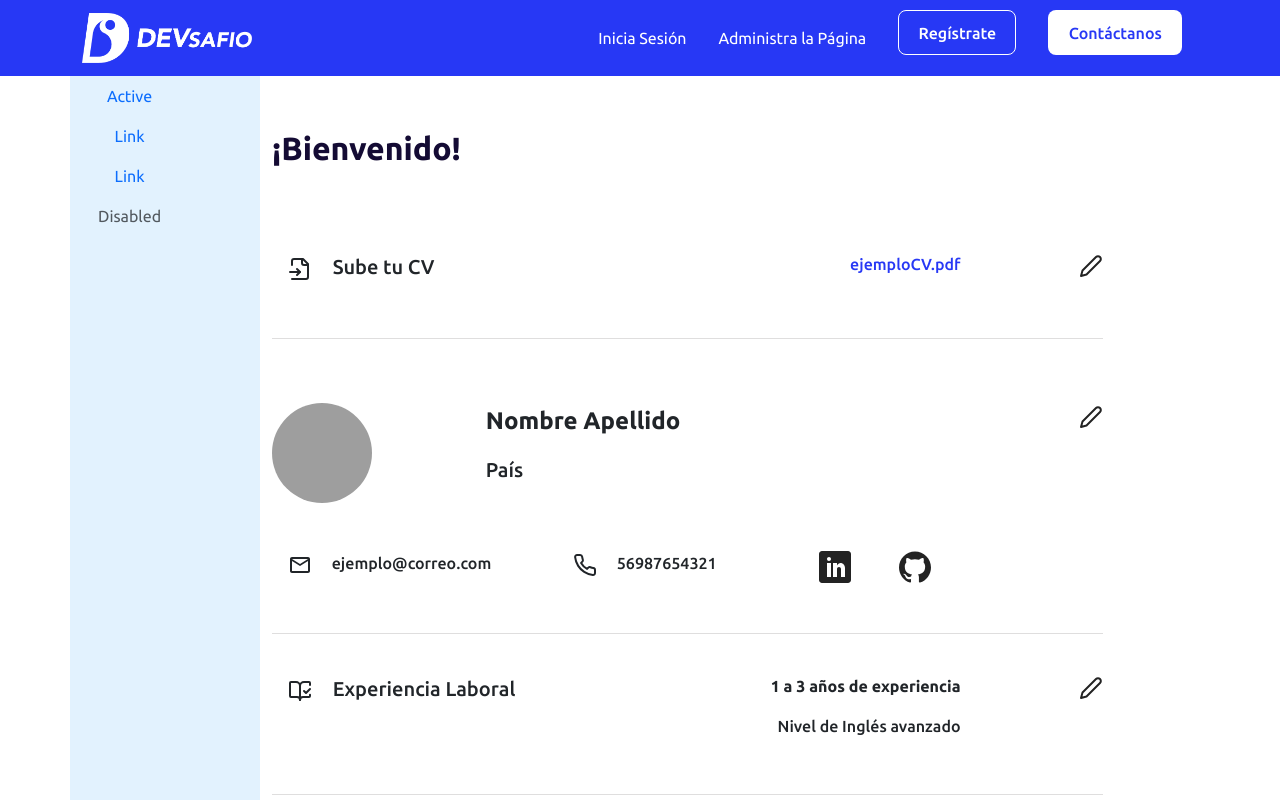
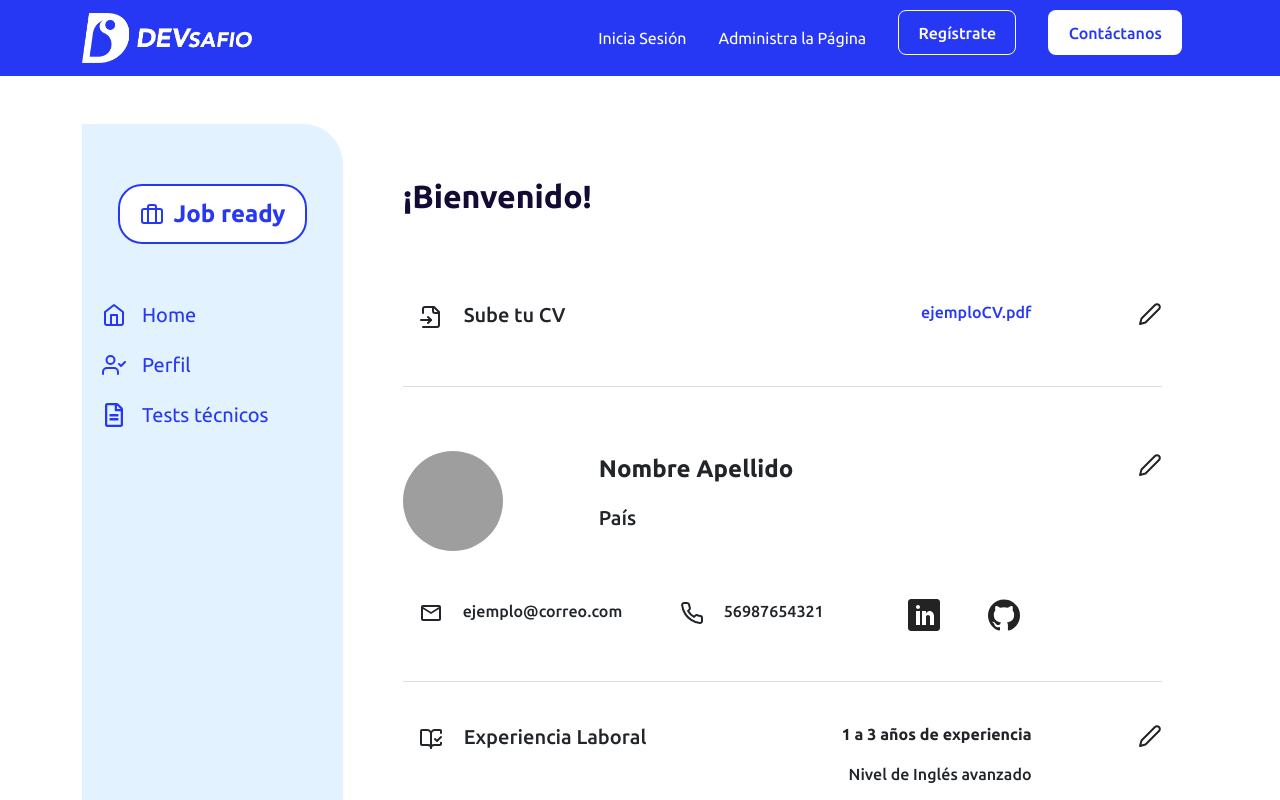
Before and after one commit to dlab-team/c17-incubadora-frontend, a React (Vite) app: page /profiles in a window 1280 px wide. Shown: the top 800 px of the page. Built offline with nearby package versions, Linux system fonts and the light colour scheme; grey boxes are pictures that could not be loaded.

Commit message:
se agrega menu profile en version desktop

```diff
--- /dev/null
+++ b/src/components/MenuProfile/MenuProfile.css
@@ -0,0 +1,66 @@
+.bg-menu-profile{
+    background-color: #E2F2FE;
+    min-height: 100vh;
+    border-radius: 0px 40px 0px 0px;
+}
+
+
+.menu {
+    width: 200px;
+    background-color: #333;
+    padding: 20px 0;
+}
+.logo {
+    text-align: center;
+    margin-bottom: 70px;
+    padding-top: 60px;
+}
+.logo img {
+    width: 80px;
+    height: auto;
+}
+.menu-item {
+    display: flex;
+    align-items: center;
+    padding: 10px 20px;
+    color: #2738F5;
+    text-decoration: none;
+    transition: background-color 0.3s;
+}
+.menu-item:hover {
+    background-color: #2738F5;
+    color: #fff;
+}
+.menu-icon {
+    margin-right: 16px;
+}
+.text-menu{
+    font-size: 20px;
+    font-weight: 400;
+    line-height: 30px;
+}
+
+.btn {
+    display: inline-flex;
+    align-items: center;
+    justify-content: center;
+    padding: 10px 20px;
+    background-color: #fff;
+    color: #2738F5;
+    text-decoration: none;
+    border: 2px solid #2738F5;
+    border-radius: 24px;
+    transition: background-color 0.3s, color 0.3s;
+}
+.btn:hover {
+    background-color: #2738F5;
+    color: #fff;
+}
+.icon-job {
+    margin-right: 10px;
+}
+.text-job{
+    font-size: 24px;
+    font-weight: 700;
+    line-height: 36px;
+}
--- /dev/null
+++ b/src/components/MenuProfile/MenuProfile.jsx
@@ -0,0 +1,56 @@
+import React from 'react';
+import Nav from 'react-bootstrap/Nav';
+import Container from 'react-bootstrap/Container';
+import Row from 'react-bootstrap/Row';
+import Col from 'react-bootstrap/Col';
+import Navbar from 'react-bootstrap/Navbar';
+import { LuHome } from "react-icons/lu";
+import { FiUserCheck } from "react-icons/fi";
+import { FaRegFileAlt } from "react-icons/fa";
+import { FiBriefcase } from "react-icons/fi";
+
+import "./MenuProfile.css";
+
+
+
+function MenuProfile() {
+  return (
+
+    <>
+
+<Col xs={12} md={3} className="pt-md-5" >
+<div class="bg-menu-profile">
+        <div class="logo">
+        <a href="#" class="btn">
+        <FiBriefcase size={"24px"}  className='icon-job' />
+        <span class="text-job"> Job ready</span>
+
+    </a>
+        </div>
+        <a href="#" class="menu-item">
+            <LuHome size={"24px"} className="menu-icon" />
+             <span className='text-menu' >Home</span>
+        </a>
+        <a href="#" class="menu-item">
+            <FiUserCheck size={"24px"}  className="menu-icon" />
+              <span className='text-menu' >Perfil</span>
+        </a>
+        <a href="#" class="menu-item">
+            <FaRegFileAlt size={"24px"}  className="menu-icon" />
+            <span className='text-menu' > Tests técnicos</span>
+        </a>
+    </div>
+
+
+        </Col>
+
+
+  </>
+
+
+
+
+  )
+};
+
+export default MenuProfile;
--- a/src/components/profiles/Profiles.jsx
+++ b/src/components/profiles/Profiles.jsx
@@ -1,5 +1,4 @@
 import React from 'react';
-import Nav from 'react-bootstrap/Nav';
 import Container from 'react-bootstrap/Container';
 import Row from 'react-bootstrap/Row';
 import Col from 'react-bootstrap/Col';
@@ -11,10 +10,11 @@ import { LuPhone } from "react-icons/lu";
 import { ImLinkedin } from "react-icons/im";
 import { SiGithub } from "react-icons/si";
 import { LuBookOpenCheck } from "react-icons/lu";
-
 import { LuCalendarCheck } from "react-icons/lu";
 import { LuContact } from "react-icons/lu";
 import { FaRegTrashAlt } from "react-icons/fa";
+
+import MenuProfile from "../MenuProfile/MenuProfile";
 
 
 
@@ -22,304 +22,345 @@ import './profiles.css'
 
 function Profiles() {
   return (
+    <Container className=" bg-white d-flex  ">
+      <Row  className=" ">
 
-    <Container fluid="md"  className=" bg-white ">
+      <MenuProfile />
 
 
-<Row md={3} className="justify-content-md-left flex">
-
-<Col xs={12} md={2} className="bg-menu-profile"  >
-    <Nav defaultActiveKey="/home" className="flex-column align-content-md-start" style={{ width: window === false ? 250 : 60 }}>
-    <Nav.Link href="/home">Active</Nav.Link>
-    <Nav.Link eventKey="link-1">Link</Nav.Link>
-    <Nav.Link eventKey="link-2">Link</Nav.Link>
-    <Nav.Link eventKey="disabled" disabled>
-      Disabled
-    </Nav.Link>
-  </Nav>
-  </Col>
 
 
-  <Col xs={12} md={9}>
-
+        <Col xs={12} md={9} className="p-md-5" >
           <Col xs={12} md={12}>
-  <h1 className="text-bienvenido pt-5 pb-4 text-start " >¡Bienvenido!</h1>
+            <h1 className="text-bienvenido pt-5 pb-4 text-start ">
+              ¡Bienvenido!
+            </h1>
           </Col>
 
           {/* START SECCION SUBE TU CV */}
           <Row md={3} className="justify-content-md-center pt-5 pb-md-4 ">
             <Col xs={6} md={5}>
- <p className="text-sube-cv text-start " > <LuFileInput  className='mx-3'  size={'24px'} />  Sube tu CV</p>
+              <p className="text-sube-cv text-start ">
+                {" "}
+                <LuFileInput className="mx-3" size={"24px"} /> Sube tu CV
+              </p>
             </Col>
 
             <Col xs={3} md={5}>
- <p className="text-ejemplocv text-md-end" >  ejemploCV.pdf</p>
+              <p className="text-ejemplocv text-md-end"> ejemploCV.pdf</p>
             </Col>
 
-  <Col xs={3} md={2} className="text-md-end"  >
-  <a href="" target="_blank"><FiEdit2 style={{ color: "#232323"}} size={'24px'} /></a>
+            <Col xs={3} md={2} className="text-md-end">
+              <a href="" target="_blank">
+                <FiEdit2 style={{ color: "#232323" }} size={"24px"} />
+              </a>
             </Col>
-
           </Row>
           {/* FIN SECCION SUBE TU CV */}
 
-
-  <hr  style={{
-    color: '#000000',
-    backgroundColor: '#000000',
-    height: .5,
-    borderColor : '#817E7E'
-}}/>
+          <hr
+            style={{
+              color: "#000000",
+              backgroundColor: "#000000",
+              height: 0.5,
+              borderColor: "#817E7E",
+            }}
+          />
 
           {/* START SECCION NOMBRE APELLIDO */}
           <Row md={12} className="justify-content-md-center pt-5 pb-md-5 ">
-<Col xs={4} md={3} className="text-lg-start "  >
+            <Col xs={4} md={3} className="text-lg-start ">
               <Avatar
                 name="John Doe"
                 size="100"
                 round={true}
                 src="https://example.com/avatar.jpg"
-    color='#2738f5'
+                color="#2738f5"
               />
-
             </Col>
 
             <Col xs={5} md={7}>
- <p className="text-name_apellido text-start " > Nombre Apellido</p>
- <p className="text-pais  text-start " > País</p>
+              <p className="text-name_apellido text-start "> Nombre Apellido</p>
+              <p className="text-pais  text-start "> País</p>
             </Col>
 
-  <Col xs={3} md={2} className="text-md-end "  >
-  <a href="" target="_blank"><FiEdit2 style={{ color: "#232323"}} size={'24px'} /></a>
+            <Col xs={3} md={2} className="text-md-end ">
+              <a href="" target="_blank">
+                <FiEdit2 style={{ color: "#232323" }} size={"24px"} />
+              </a>
             </Col>
           </Row>
           {/* FIN SECCION NOMBRE APELLIDO */}
 
-
-
-
           {/* START SECCION INFO CORREO Y RRSS */}
-<Row  md={12} className="justify-content-md-center pb-md-4">
-
-<Col xs={12} md={4} className="text-lg-start"  >
-<p className="text-email  text-start " > <MdOutlineEmail  className='mx-3 '  size={'24px'} />  ejemplo@correo.com</p>
+          <Row md={12} className="justify-content-md-center pb-md-4">
+            <Col xs={12} md={4} className="text-lg-start">
+              <p className="text-email  text-start ">
+                {" "}
+                <MdOutlineEmail className="mx-3 " size={"24px"} />{" "}
+                ejemplo@correo.com
+              </p>
             </Col>
 
             <Col xs={12} md={3}>
- <p className="text-email text-start " > <LuPhone  className='mx-3'  size={'24px'} />  56987654321</p>
-
+              <p className="text-email text-start ">
+                {" "}
+                <LuPhone className="mx-3" size={"24px"} /> 56987654321
+              </p>
             </Col>
 
-  <Col xs={12} md={5} className=" text-md-start d-flex"  >
-  <a href="" target="_blank"><ImLinkedin className='mx-5' style={{ color: "#232323"}} size={'32px'} /></a>
-  <a href="" target="_blank"><SiGithub style={{ color: "#232323"}} size={'32px'} /></a>
+            <Col xs={12} md={5} className=" text-md-start d-flex">
+              <a href="" target="_blank">
+                <ImLinkedin
+                  className="mx-5"
+                  style={{ color: "#232323" }}
+                  size={"32px"}
+                />
+              </a>
+              <a href="" target="_blank">
+                <SiGithub style={{ color: "#232323" }} size={"32px"} />
+              </a>
             </Col>
           </Row>
 
           {/* FIN SECCION INFO CORREO Y RRSS */}
 
-
-
-<hr  style={{
-    color: '#000000',
-    backgroundColor: '#000000',
-    height: .5,
-    borderColor : '#817E7E'
-}}/>
-
+          <hr
+            style={{
+              color: "#000000",
+              backgroundColor: "#000000",
+              height: 0.5,
+              borderColor: "#817E7E",
+            }}
+          />
 
           {/* START EXPERIENCIAA LABORAL */}
           <Row md={12} className="justify-content-md-center pt-4 pb-md-4">
-
-<Col xs={12} md={5} className="text-lg-start"  >
-<p className="text-sube-cv  text-start " > <LuBookOpenCheck  className='mx-3 '  size={'24px'} />  Experiencia Laboral</p>
+            <Col xs={12} md={5} className="text-lg-start">
+              <p className="text-sube-cv  text-start ">
+                {" "}
+                <LuBookOpenCheck className="mx-3 " size={"24px"} /> Experiencia
+                Laboral
+              </p>
             </Col>
 
-
             <Col xs={9} md={5}>
- <p className="text-experiencia text-md-end" > 1 a 3 años de experiencia</p>
- <p className="text-email text-md-end" > Nivel de Inglés avanzado</p>
+              <p className="text-experiencia text-md-end">
+                {" "}
+                1 a 3 años de experiencia
+              </p>
+              <p className="text-email text-md-end">
+                {" "}
+                Nivel de Inglés avanzado
+              </p>
             </Col>
 
-  <Col xs={3} md={2} className=" text-md-end "  >
-  <a href="" target="_blank"><FiEdit2 style={{ color: "#232323"}} size={'24px'} /></a>
+            <Col xs={3} md={2} className=" text-md-end ">
+              <a href="" target="_blank">
+                <FiEdit2 style={{ color: "#232323" }} size={"24px"} />
+              </a>
             </Col>
-
           </Row>
 
           {/* FIN EXPERIENCIAA LABORAL */}
 
-<hr  style={{
-    color: '#000000',
-    backgroundColor: '#000000',
-    height: .5,
-    borderColor : '#817E7E'
-}}/>
-
-
+          <hr
+            style={{
+              color: "#000000",
+              backgroundColor: "#000000",
+              height: 0.5,
+              borderColor: "#817E7E",
+            }}
+          />
 
           {/* START DISPONIBILIDAD */}
           <Row md={12} className="justify-content-md-center pt-4 pb-md-4">
-
-<Col xs={12} md={5} className="text-lg-start"  >
-<p className="text-sube-cv  text-start " > <LuCalendarCheck  className='mx-3 '  size={'24px'} />  Disponibilidad</p>
+            <Col xs={12} md={5} className="text-lg-start">
+              <p className="text-sube-cv  text-start ">
+                {" "}
+                <LuCalendarCheck className="mx-3 " size={"24px"} />{" "}
+                Disponibilidad
+              </p>
             </Col>
 
-
             <Col xs={9} md={5}>
- <p className="text-experiencia text-md-end" > Full Time</p>
- <p className="text-email text-md-end" > Disponibilidad inmediata</p>
+              <p className="text-experiencia text-md-end"> Full Time</p>
+              <p className="text-email text-md-end">
+                {" "}
+                Disponibilidad inmediata
+              </p>
             </Col>
 
-  <Col xs={3} md={2} className=" text-md-end "  >
-  <a href="" target="_blank"><FiEdit2 style={{ color: "#232323"}} size={'24px'} /></a>
+            <Col xs={3} md={2} className=" text-md-end ">
+              <a href="" target="_blank">
+                <FiEdit2 style={{ color: "#232323" }} size={"24px"} />
+              </a>
             </Col>
-
           </Row>
 
           {/* FIN DISPONIBILIDAD */}
 
-<hr  style={{
-    color: '#000000',
-    backgroundColor: '#000000',
-    height: .5,
-    borderColor : '#817E7E'
-}}/>
+          <hr
+            style={{
+              color: "#000000",
+              backgroundColor: "#000000",
+              height: 0.5,
+              borderColor: "#817E7E",
+            }}
+          />
 
           {/* START ROL Y SALARIO ACTUAL */}
           <Row md={12} className="justify-content-md-center pt-4 pb-md-4">
-
-<Col xs={12} md={5} className="text-lg-start"  >
-<p className="text-sube-cv  text-start " > <LuContact  className='mx-3 '  size={'24px'} />  Rol y salario actual</p>
+            <Col xs={12} md={5} className="text-lg-start">
+              <p className="text-sube-cv  text-start ">
+                {" "}
+                <LuContact className="mx-3 " size={"24px"} /> Rol y salario
+                actual
+              </p>
             </Col>
 
-
             <Col xs={9} md={5}>
- <p className="text-experiencia text-md-end" > Fullstack</p>
- <p className="text-email text-md-end" > Salario actual 1.000.000 CLP</p>
+              <p className="text-experiencia text-md-end"> Fullstack</p>
+              <p className="text-email text-md-end">
+                {" "}
+                Salario actual 1.000.000 CLP
+              </p>
             </Col>
 
-  <Col xs={3} md={2} className=" text-md-end "  >
-  <a href="" target="_blank"><FiEdit2 style={{ color: "#232323"}} size={'24px'} /></a>
+            <Col xs={3} md={2} className=" text-md-end ">
+              <a href="" target="_blank">
+                <FiEdit2 style={{ color: "#232323" }} size={"24px"} />
+              </a>
             </Col>
-
           </Row>
 
           {/* FIN ROL Y SALARIO ACTUAL */}
 
-<hr  style={{
-    color: '#000000',
-    backgroundColor: '#000000',
-    height: .5,
-    borderColor : '#817E7E'
-}}/>
+          <hr
+            style={{
+              color: "#000000",
+              backgroundColor: "#000000",
+              height: 0.5,
+              borderColor: "#817E7E",
+            }}
+          />
 
           {/* START HABILIDADES */}
           <Row md={12} className="justify-content-md-center pt-4 pb-md-4">
-
-<Col xs={9} md={10} className="text-lg-start pb-4"  >
-<p className="text-habilidades  text-start mx-3  " >  Habilidades</p>
+            <Col xs={9} md={10} className="text-lg-start pb-4">
+              <p className="text-habilidades  text-start mx-3  ">
+                {" "}
+                Habilidades
+              </p>
             </Col>
 
-<Col xs={3} md={2} className=" text-md-end "  >
-  <a href="" target="_blank"><FiEdit2 style={{ color: "#232323"}} size={'24px'} /></a>
+            <Col xs={3} md={2} className=" text-md-end ">
+              <a href="" target="_blank">
+                <FiEdit2 style={{ color: "#232323" }} size={"24px"} />
+              </a>
             </Col>
 
-
-
             <Row md={12} className="justify-content-md-left pb-3">
-  <Col xs={6} md={2}className="jus" >
- <p className="text-sube-cv text-md-start mx-1 " > Avanzado</p>
-
+              <Col xs={6} md={2} className="jus">
+                <p className="text-sube-cv text-md-start mx-1 "> Avanzado</p>
               </Col>
-  <Col xs={3} md={2} className=" text-md-start mx-5 "  >
+              <Col xs={3} md={2} className=" text-md-start mx-5 ">
                 <span class="badge border border-primary font-badge">HTML</span>
               </Col>
             </Row>
 
             <Row md={12} className="justify-content-md-left pb-3">
-  <Col xs={6} md={2}className="jus" >
- <p className="text-sube-cv text-md-start mx-1 " > Experimentado</p>
-
+              <Col xs={6} md={2} className="jus">
+                <p className="text-sube-cv text-md-start mx-1 ">
+                  {" "}
+                  Experimentado
+                </p>
               </Col>
-  <Col xs={3} md={4} className=" text-md-start mx-4 "  >
-  <span class="badge border border-primary font-badge mx-4 ">CSS</span>
-  <span class="badge border border-primary font-badge">JavaScript</span>
+              <Col xs={3} md={4} className=" text-md-start mx-4 ">
+                <span class="badge border border-primary font-badge mx-4 ">
+                  CSS
+                </span>
+                <span class="badge border border-primary font-badge">
+                  JavaScript
+                </span>
               </Col>
             </Row>
 
-
             <Row md={12} className="justify-content-md-left pb-3">
-  <Col xs={6} md={2}className="jus" >
- <p className="text-sube-cv text-md-start mx-1 " > Principiante</p>
-
+              <Col xs={6} md={2} className="jus">
+                <p className="text-sube-cv text-md-start mx-1 ">
+                  {" "}
+                  Principiante
+                </p>
               </Col>
-  <Col xs={3} md={2} className=" text-md-start mx-5 "  >
-  <span class="badge border border-primary font-badge">Angular</span>
+              <Col xs={3} md={2} className=" text-md-start mx-5 ">
+                <span class="badge border border-primary font-badge">
+                  Angular
+                </span>
               </Col>
             </Row>
-
-
           </Row>
 
           {/* FIN HABILIDADES */}
 
-
-<hr  style={{
-    color: '#000000',
-    backgroundColor: '#000000',
-    height: .5,
-    borderColor : '#817E7E'
-}}/>
+          <hr
+            style={{
+              color: "#000000",
+              backgroundColor: "#000000",
+              height: 0.5,
+              borderColor: "#817E7E",
+            }}
+          />
 
           {/* START EDUCACION */}
           <Row md={12} className="justify-content-md-left pt-4 pb-md-5">
-
-
-<Col xs={12} md={12} className="text-lg-start pb-3"  >
-<p className="text-habilidades  text-start mx-3  " >  Educación</p>
+            <Col xs={12} md={12} className="text-lg-start pb-3">
+              <p className="text-habilidades  text-start mx-3  "> Educación</p>
             </Col>
 
-
             <Col xs={6} md={12}>
- <p className="text-edu-fech text-lg-start mx-3" > Mar 2021 - Mar 2022</p>
+              <p className="text-edu-fech text-lg-start mx-3">
+                {" "}
+                Mar 2021 - Mar 2022
+              </p>
             </Col>
 
             <Col xs={8} md={6}>
- <p className="text-habilidades  text-start mx-3  " >  Desafío Latam</p>
+              <p className="text-habilidades  text-start mx-3  ">
+                {" "}
+                Desafío Latam
+              </p>
             </Col>
 
-  <Col xs={4} md={6} className=" text-md-end "  >
-  <a href="" target="_blank"><FiEdit2 className=" mx-4 " style={{ color: "#232323"}} size={'24px'} /></a>
-  <a href="" target="_blank"><FaRegTrashAlt style={{ color: "#232323"}} size={'24px'} /></a>
+            <Col xs={4} md={6} className=" text-md-end ">
+              <a href="" target="_blank">
+                <FiEdit2
+                  className=" mx-4 "
+                  style={{ color: "#232323" }}
+                  size={"24px"}
+                />
+              </a>
+              <a href="" target="_blank">
+                <FaRegTrashAlt style={{ color: "#232323" }} size={"24px"} />
+              </a>
             </Col>
 
             <Col xs={6} md={12}>
- <p className="text-edu-fech text-start mx-3" > Full Stack Developer</p>
+              <p className="text-edu-fech text-start mx-3">
+                {" "}
+                Full Stack Developer
+              </p>
+            </Col>
+          </Row>
+
+          {/* FIN  EDUCACION*/}
         </Col>
 
       </Row>
 
-{/* FIN  EDUCACION*/}
-
-
-
-
-
-
-
-  </Col>
-
-  </Row>
-
-
-
     </Container>
 
-
-
-
-  )
+  );
 };
 
 export default Profiles;
--- a/src/components/profiles/profiles.css
+++ b/src/components/profiles/profiles.css
@@ -10,9 +10,7 @@
     line-height: 24px;
     color: #2738f5;
 }
-.bg-menu-profile{
-    background-color: #E2F2FE;
-}
+
 .text-sube-cv{
     font-size: 20px;
     line-height: 30px;
```
Lines whose indentation alone changed are shown as unchanged.
